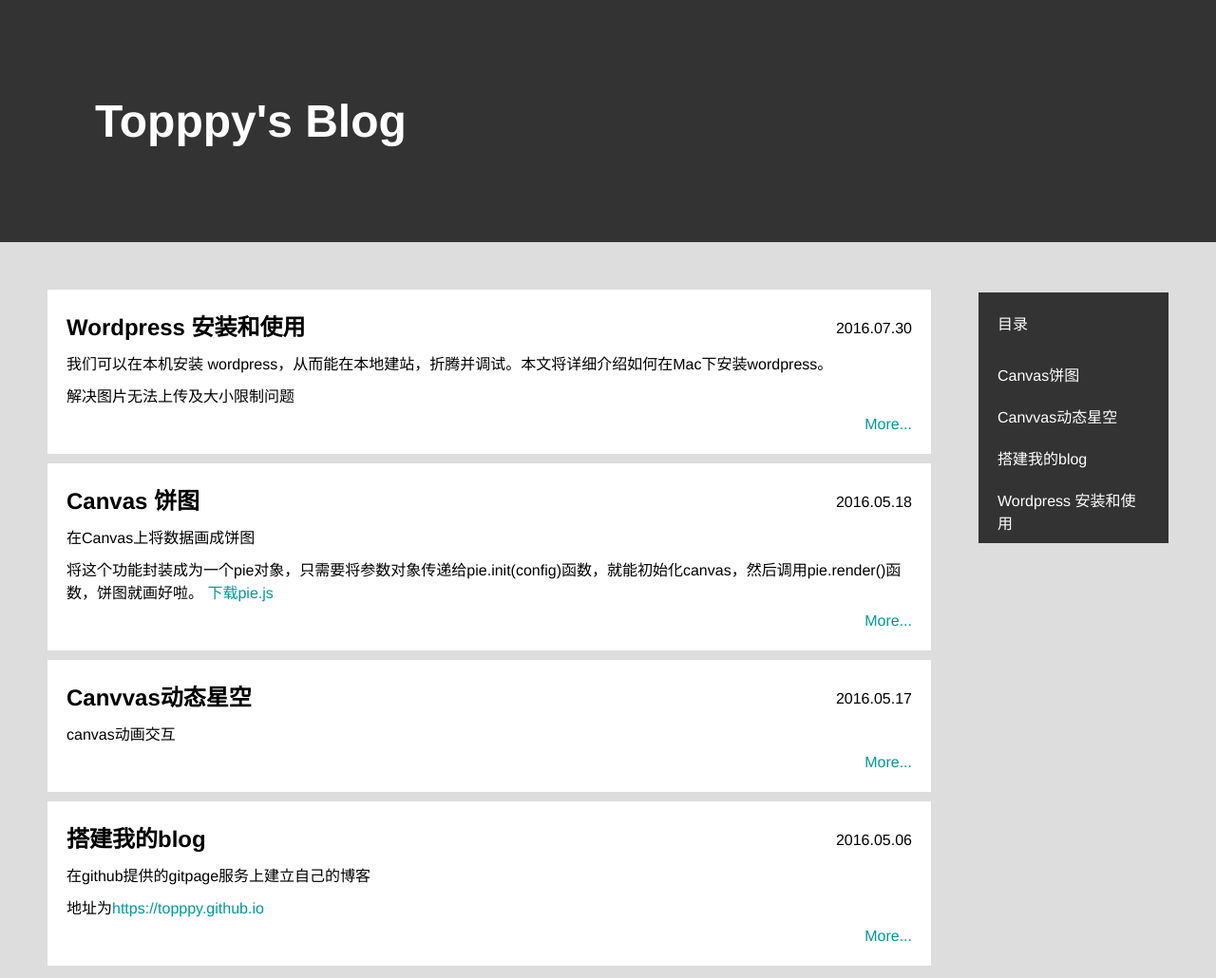
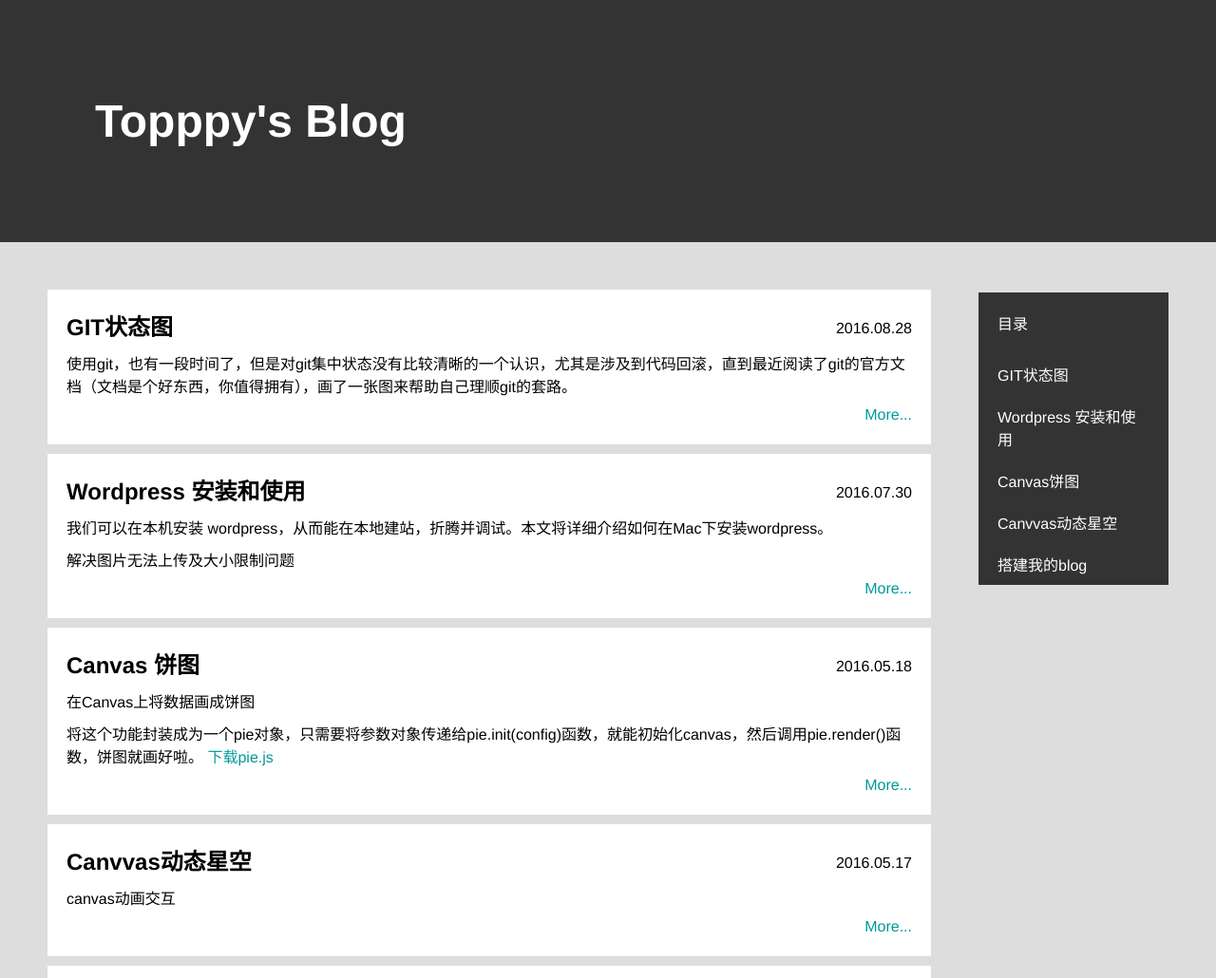
Before and after one commit to Topppy/topppy.github.io, a plain HTML site: page index.html in a window 1280 px wide. Shown: the top 1030 px of the page at 95% size. Drawn offline with Linux system fonts and the light colour scheme.

Commit message:
update index

```diff
--- a/index.html
+++ b/index.html
@@ -77,14 +77,27 @@
     <nav class="sidebar">
         <ul>
             <li><span >目录</span></li>
+            <li><a href="2016.08.28/index.html">GIT状态图</a></li>
+            <li><a href="2016.07.30/index.html">Wordpress 安装和使用</a></li>
             <li><a href="2016.05.18/index.html">Canvas饼图</a></li>
             <li><a href="2016.05.17/index.html">Canvvas动态星空</a></li>
             <li><a href="2016.05.06/index.html">搭建我的blog</a></li>
-            <li><a href="2016.07.30/index.html">Wordpress 安装和使用</a></li>
         </ul>
     </nav>
     <div class="wrap">
         <div class="content">
+            <article class="article-item">
+                <header class="artical-head">
+                    <h1>GIT状态图</h1>
+                    <time>2016.08.28</time>
+                </header>
+                <section>
+                    <p>使用git，也有一段时间了，但是对git集中状态没有比较清晰的一个认识，尤其是涉及到代码回滚，直到最近阅读了git的官方文档（文档是个好东西，你值得拥有），画了一张图来帮助自己理顺git的套路。</p>
+                </section>
+                <footer class="article-footer">
+                    <a href="2016.08.28/index.html">More...</a>
+                </footer>
+            </article>
             <article class="article-item">
                 <header class="artical-head">
                     <h1>Wordpress 安装和使用</h1>
```
Also changed, not shown: 2015.08.28/img/git.png (deleted).
